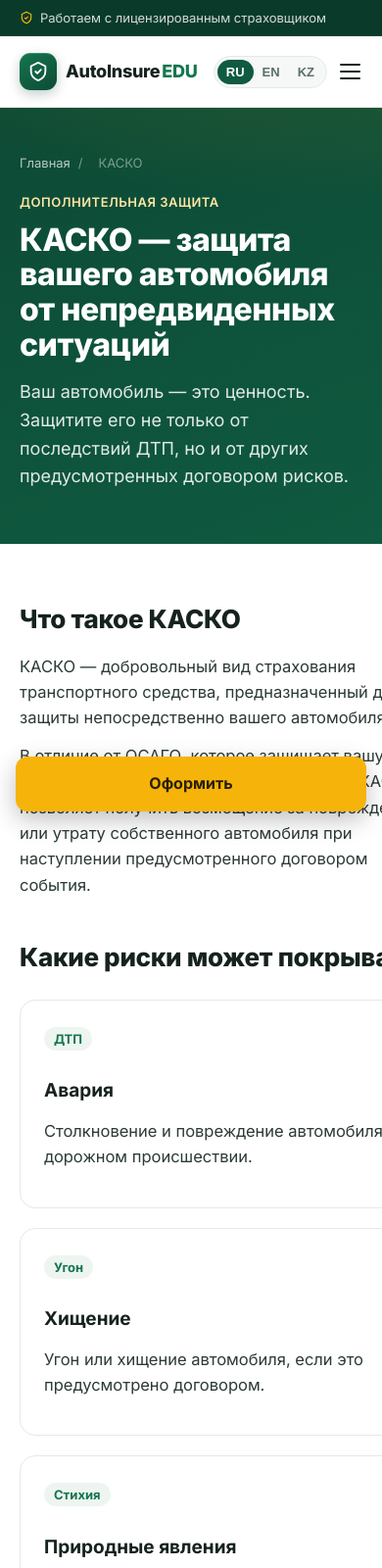
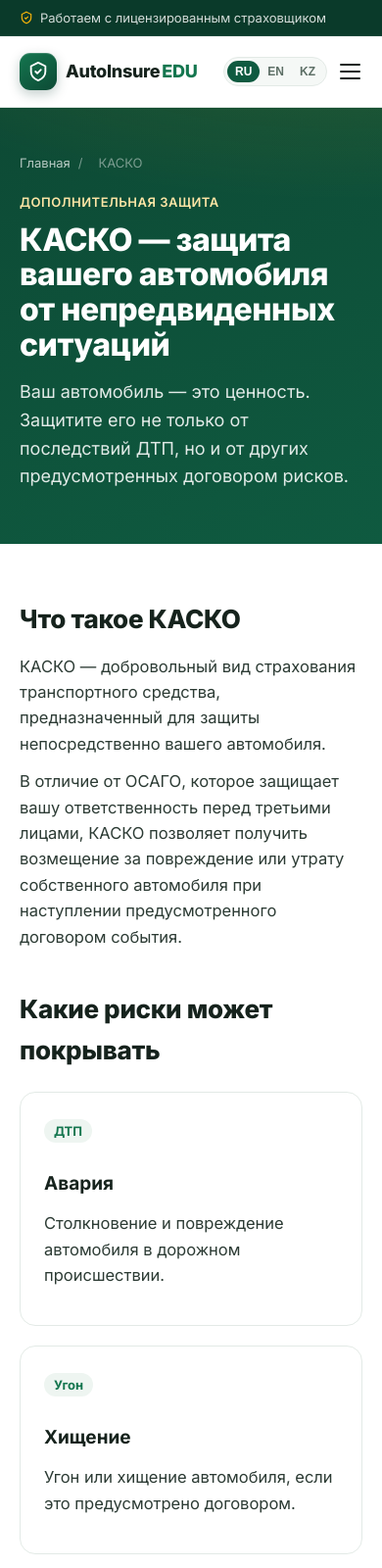
Before and after one commit to stick23git/-insurance-site, a plain HTML site: page kasko.html in a window 390 px wide. Shown: the top 1600 px of the page at 98% size. Drawn offline with Linux system fonts and the light colour scheme.

Commit message:
Mobile: wrap long words / fix text overflow on OSAGO & KASKO, smaller lang switch, remove floating CTA

```diff
--- a/css/styles.css
+++ b/css/styles.css
@@ -34,6 +34,7 @@ body {
   background: var(--bg);
   line-height: 1.6;
   -webkit-font-smoothing: antialiased;
+  overflow-wrap: break-word;
 }
 a { text-decoration: none; color: inherit; }
 img, svg { display: block; max-width: 100%; }
@@ -195,7 +196,7 @@ img, svg { display: block; max-width: 100%; }
 .callout--warn { background: #fff8e8; border-color: #f3d892; }
 .callout__ic { flex: none; width: 30px; height: 30px; border-radius: 8px; display: grid; place-items: center; font-weight: 800; background: var(--green-600); color: #fff; }
 .callout--warn .callout__ic { background: var(--accent); color: #2a2000; }
-.callout p { font-size: 15px; }
+.callout p { font-size: 15px; min-width: 0; }
 
 /* ---------- Generic section ---------- */
 .section { padding: 70px 0; }
@@ -218,7 +219,7 @@ img, svg { display: block; max-width: 100%; }
 
 /* ---------- Article / prose ---------- */
 .layout { display: grid; grid-template-columns: 1fr 300px; gap: 48px; padding: 56px 0; align-items: start; }
-.prose { max-width: 760px; }
+.prose { max-width: 760px; min-width: 0; }
 .prose h2 { font-size: 26px; font-weight: 800; letter-spacing: -.3px; margin: 40px 0 14px; scroll-margin-top: 90px; }
 .prose h2:first-child { margin-top: 0; }
 .prose h3 { font-size: 19px; font-weight: 700; margin: 26px 0 10px; }
@@ -370,7 +371,7 @@ img, svg { display: block; max-width: 100%; }
   .logo__mark { width: 38px; height: 38px; }
   .header__actions { gap: 6px; }
   .lang { padding: 3px; }
-  .lang__btn { padding: 5px 9px; font-size: 13px; }
+  .lang__btn { padding: 4px 8px; font-size: 12px; }
   .nav { display: none; }
   .burger { display: flex; margin-right: -4px; }
   .nav.is-open {
@@ -380,7 +381,6 @@ img, svg { display: block; max-width: 100%; }
   .nav.is-open a { padding: 12px 0; border-bottom: 1px solid var(--line); }
   .nav.is-open a.is-active::after { display: none; }
   .header__actions .btn--sm { display: none; }
-  .sticky-cta { display: block; }
   .cards { grid-template-columns: 1fr; }
   .cols { grid-template-columns: 1fr; }
   .footer__inner { grid-template-columns: 1fr; }
```
